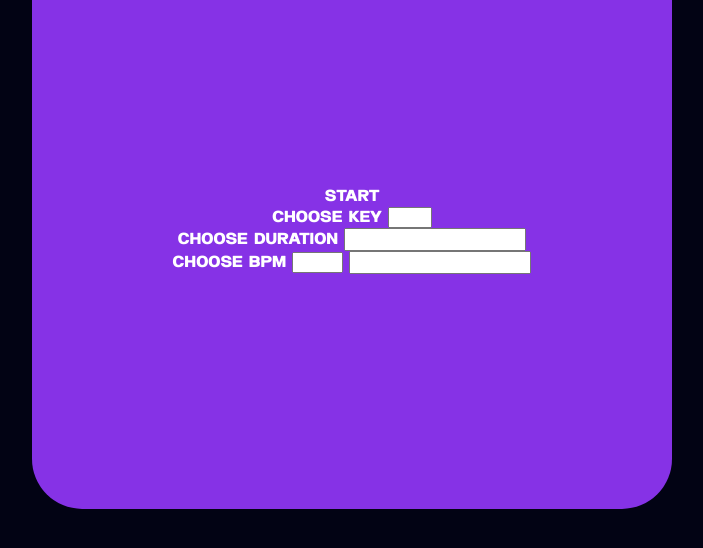
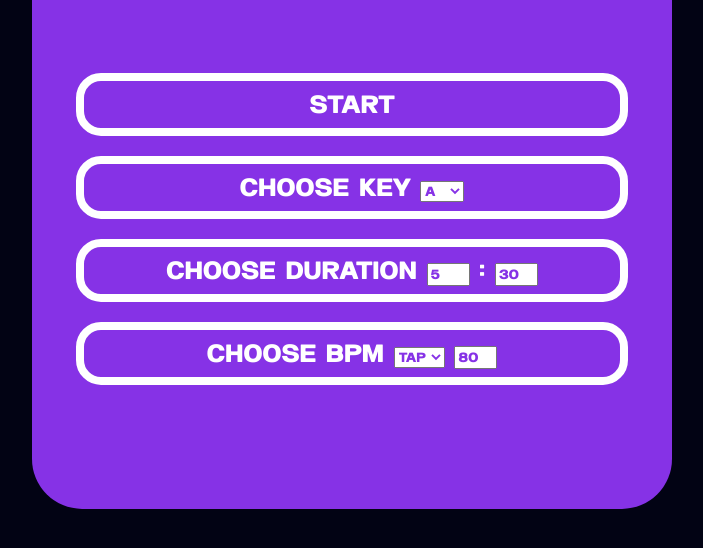
Before and after one commit to TedDPig123/Chord-Practice-Game, a plain HTML site: page Chord Practicer/index.html in a window 1280 px wide. Shown: the part 200-748 px from the top of the page, without its empty margins (288-991 px from the left). Drawn offline with Linux system fonts and the light colour scheme.

Commit message:
completed menu

```diff
--- a/Chord Practicer/index.html
+++ b/Chord Practicer/index.html
@@ -30,7 +30,7 @@
         <div class="start-menu">
             <div id="start">START</div>
             <div id="">CHOOSE KEY <span>
-                <select name="key" id="key">
+                <select class="inputs" name="key" id="key">
                     <option value="a">A</option>
                     <option value="a#">A#</option>
                     <option value="b">B</option>
@@ -46,10 +46,12 @@
                 </select>
             </span></div>
             <div id="">CHOOSE DURATION <span>
-                <input type="text">
+                <input class="inputs" type="number" id="input-minutes" min="0" max="15" value="5">
+                <span>:</span>
+                <input class="inputs" type="number" id="input-seconds" min="1" max="59" value="30">
             </span></div>
             <div id="">CHOOSE BPM <span>
-                <select name="bpm" id="bpm">
+                <select class="inputs" name="bpm" id="bpm">
                     <option value="tap">TAP</option>
                     <option value="80">80</option>
                     <option value="90">90</option>
@@ -64,7 +66,7 @@
                     <option value="180">180</option>
                 </select>
             </span><span>
-                <input type="text">
+                <input class="inputs" type="number" value="80" min="1">
             </span></div>
         </div>
 
--- a/Chord Practicer/style.css
+++ b/Chord Practicer/style.css
@@ -24,7 +24,7 @@ body{
     -webkit-transform: translate(-50%, -50%);
     transform: translate(-50%, -50%);
     width: 50vw;
-    min-width: 450px;
+    min-width: 500px;
 }
 
 h1{
@@ -159,3 +159,20 @@ h1{
     box-sizing: border-box;
     -webkit-box-sizing: border-box;
 }
+
+.inputs, option{
+    color:#8632E6;
+}
+
+input{
+    width: 35px;
+}
+
+.start-menu div{
+    margin: 10px auto;
+    padding: 7px;
+    font-size: 25px;
+    width: 90%;
+    border-radius: 25px;
+    border: 8px solid white;
+}
```
